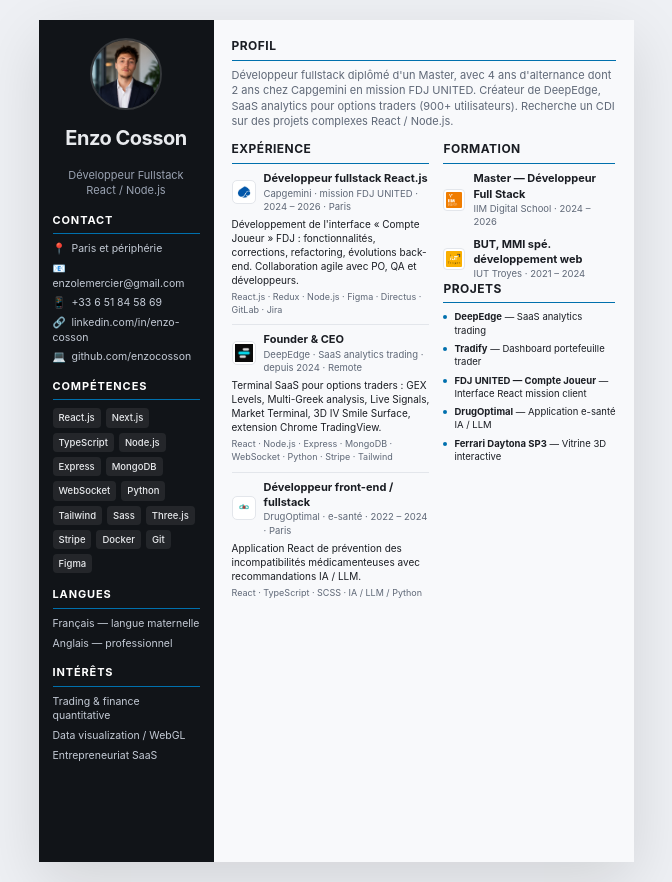
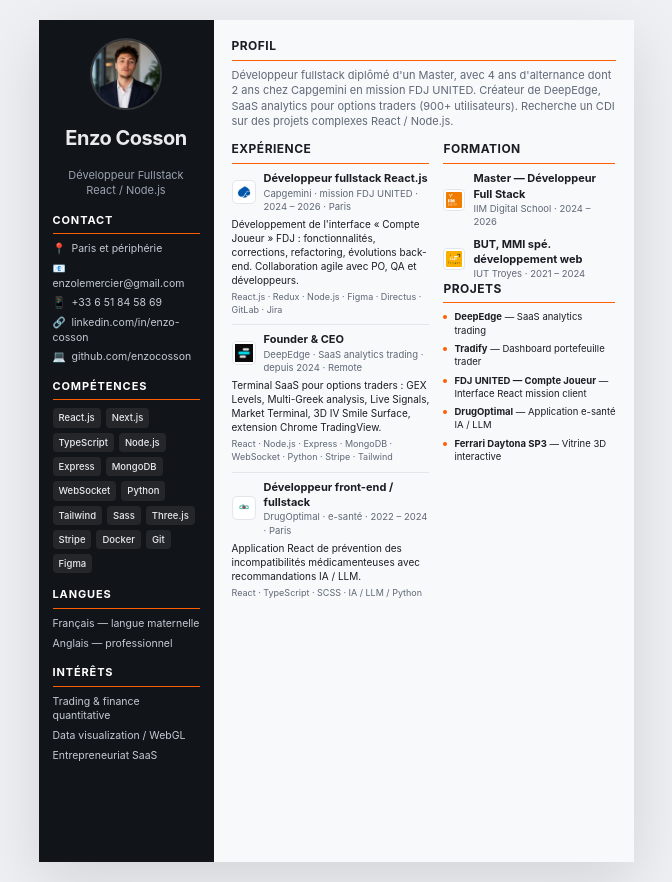
Before and after one commit to enzocosson/enzo-cosson, a React (Vite) app: page /cv in a window 1280 px wide. Shown: the whole page, without its empty margins (304-976 px from the left). Built offline with nearby package versions, Linux system fonts and the light colour scheme.

Commit message:
feat: mettre à jour la couleur d'accent dans le fichier CSS et ajouter des commandes Bash pour la gestion des styles

```diff
--- a/src/pages/CV.css
+++ b/src/pages/CV.css
@@ -4,7 +4,7 @@
   --sidebar-text: #e8eaed;
   --main-text: #1a1d23;
   --muted: #5f6877;
-  --accent: #0070ad;
+  --accent: #ff5e00;
   --border: #e3e6eb;
 }
 
```
Also changed, not shown: .claude/settings.local.json.
